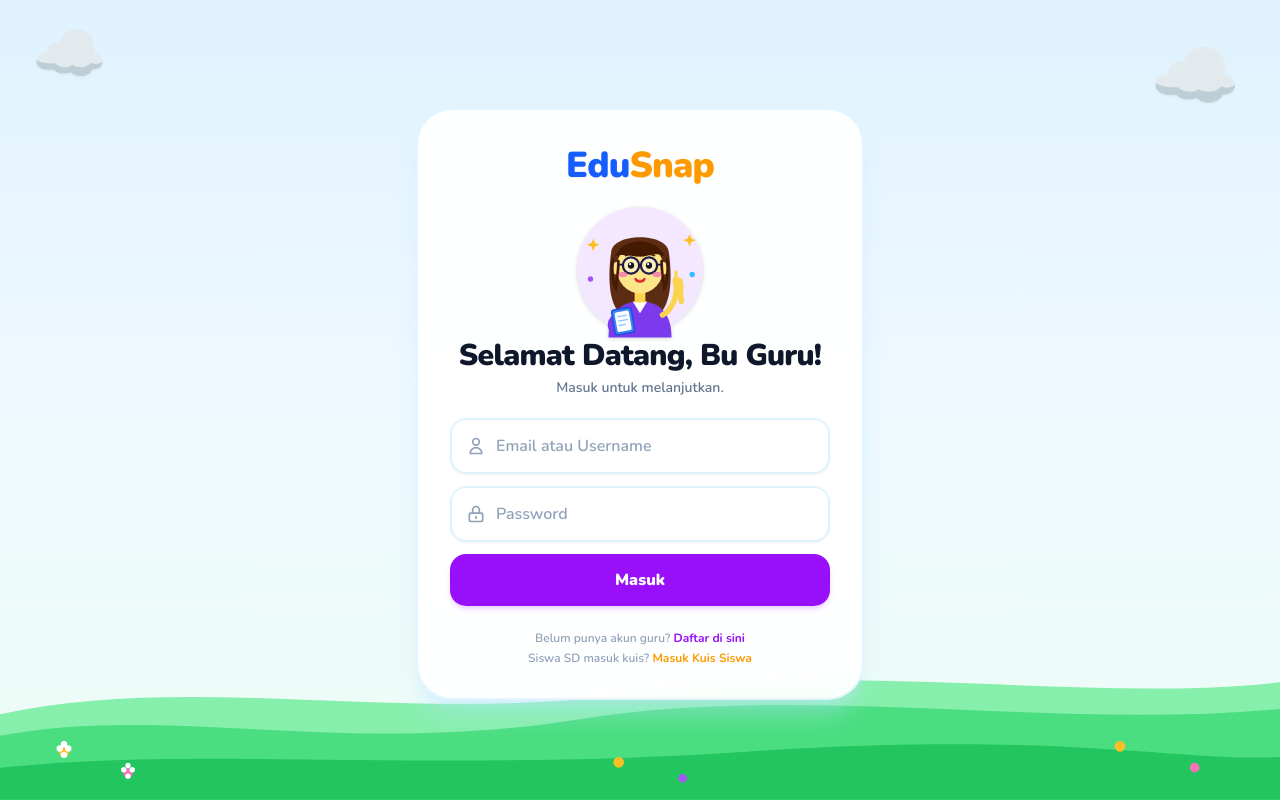
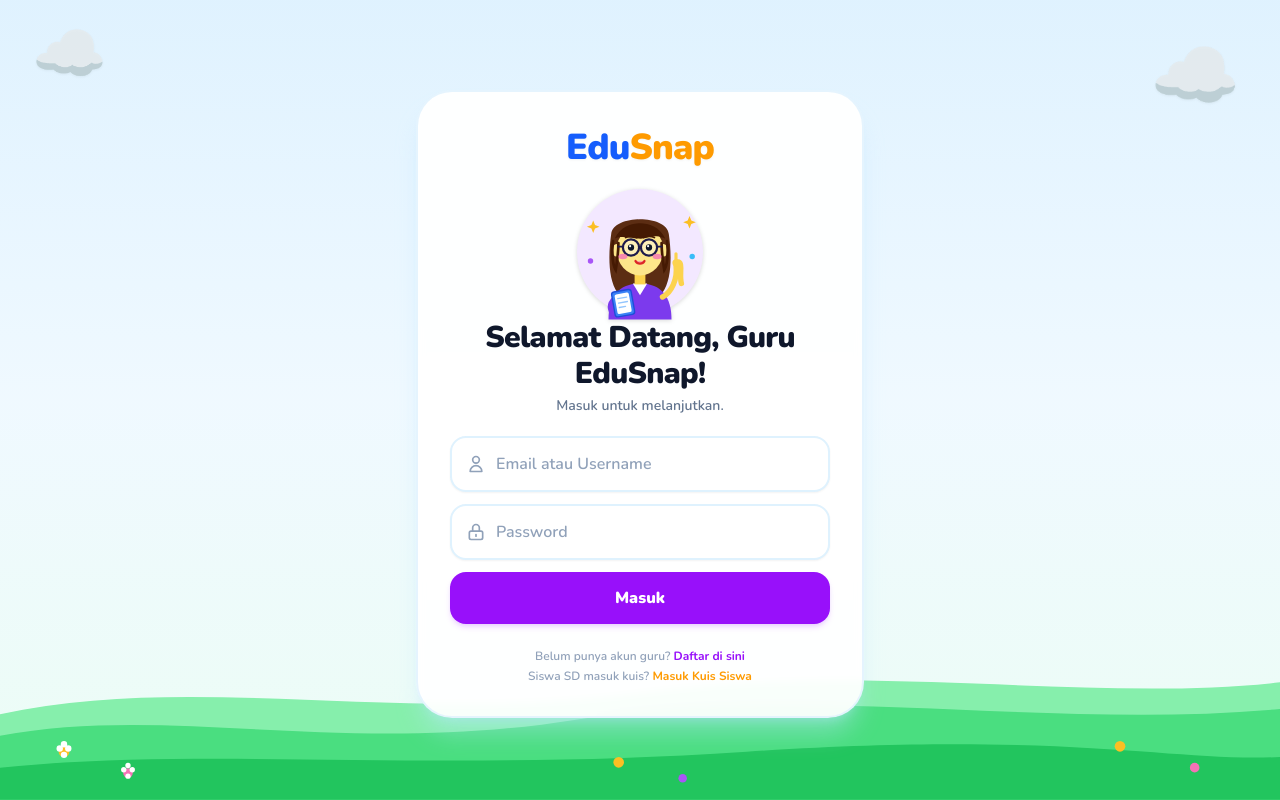
Before and after one commit to SalsabilaRmdni/EduSnap, a Next.js app: page /login in a window 1280 px wide. Built offline with nearby package versions, Linux system fonts and the light colour scheme; no server answers.

Commit message:
Use dynamic teacher greeting Selamat Datang, Guru [Nama Guru]! across login and dashboard

```diff
--- a/app/dashboard/page.tsx
+++ b/app/dashboard/page.tsx
@@ -11,6 +11,15 @@
   guruId: string;
   nama: string;
   email: string;
+}
+
+function formatNamaGuru(nama: string) {
+  if (!nama) return "";
+  return nama
+    .trim()
+    .split(/\s+/)
+    .map((word) => word.charAt(0).toUpperCase() + word.slice(1).toLowerCase())
+    .join(" ");
 }
 
 interface KelasItem {
@@ -131,7 +140,7 @@
               👩‍🏫
             </div>
             <div className="truncate">
-              <p className="text-xs font-black text-slate-900 truncate">{guru.nama}</p>
+              <p className="text-xs font-black text-slate-900 truncate">Guru {formatNamaGuru(guru.nama)}</p>
               <p className="text-[10px] font-bold text-purple-700">Guru SD</p>
             </div>
           </div>
@@ -228,7 +237,7 @@
           </div>
           <div>
             <h1 className="text-xl sm:text-2xl font-black text-slate-900">
-              Selamat datang, Bu Guru! 👋
+              Selamat Datang, Guru {formatNamaGuru(guru.nama)}! 👋
             </h1>
             <p className="text-xs font-bold text-slate-400">
               Kelola kelas dan buat materi kuis buku SD dengan mudah.
--- a/app/login/page.tsx
+++ b/app/login/page.tsx
@@ -1,11 +1,20 @@
 "use client";
 
-import { useState } from "react";
+import { useState, useEffect } from "react";
 import { useRouter } from "next/navigation";
 import Link from "next/link";
 import EduSnapLogo from "@/components/EduSnapLogo";
 import TeacherIllustration from "@/components/TeacherIllustration";
 import DecorativeSkyHills from "@/components/DecorativeSkyHills";
+
+function formatNamaGuru(nama: string) {
+  if (!nama) return "";
+  return nama
+    .trim()
+    .split(/\s+/)
+    .map((word) => word.charAt(0).toUpperCase() + word.slice(1).toLowerCase())
+    .join(" ");
+}
 
 export default function LoginPage() {
   const router = useRouter();
@@ -13,6 +22,34 @@
   const [password, setPassword] = useState("");
   const [error, setError] = useState("");
   const [loading, setLoading] = useState(false);
+  const [guruNama, setGuruNama] = useState<string>(() => {
+    if (typeof window !== "undefined") {
+      return localStorage.getItem("edusnap_guru_nama") || "";
+    }
+    return "";
+  });
+
+  useEffect(() => {
+    if (typeof window !== "undefined") {
+      const urlParams = new URLSearchParams(window.location.search);
+      const qNama = urlParams.get("nama");
+      if (qNama) {
+        setGuruNama(qNama);
+        localStorage.setItem("edusnap_guru_nama", qNama);
+        return;
+      }
+    }
+
+    fetch("/api/auth/me")
+      .then((r) => r.json())
+      .then((data) => {
+        if (data.status === "ok" && data.guru?.nama) {
+          setGuruNama(data.guru.nama);
+          localStorage.setItem("edusnap_guru_nama", data.guru.nama);
+        }
+      })
+      .catch(() => {});
+  }, []);
 
   async function handleSubmit(e: React.FormEvent) {
     e.preventDefault();
@@ -30,6 +67,11 @@
       if (data.status !== "ok") {
         setError(data.message || "Email atau kata sandi tidak cocok.");
         return;
+      }
+
+      if (data.guru?.nama) {
+        localStorage.setItem("edusnap_guru_nama", data.guru.nama);
+        setGuruNama(data.guru.nama);
       }
 
       router.push("/dashboard");
@@ -67,7 +109,7 @@
             {/* Header Text */}
             <div className="space-y-1">
               <h1 className="text-2xl sm:text-3xl font-black text-slate-900 tracking-tight">
-                Selamat Datang, Bu Guru!
+                Selamat Datang, Guru {guruNama ? formatNamaGuru(guruNama) : "EduSnap"}!
               </h1>
               <p className="text-xs sm:text-sm font-semibold text-slate-500">
                 Masuk untuk melanjutkan.
--- a/app/register/page.tsx
+++ b/app/register/page.tsx
@@ -31,6 +31,10 @@
       if (data.status !== "ok") {
         setError(data.message || "Gagal registrasi.");
         return;
+      }
+
+      if (nama.trim()) {
+        localStorage.setItem("edusnap_guru_nama", nama.trim());
       }
 
       router.push("/login?registered=1");
```
